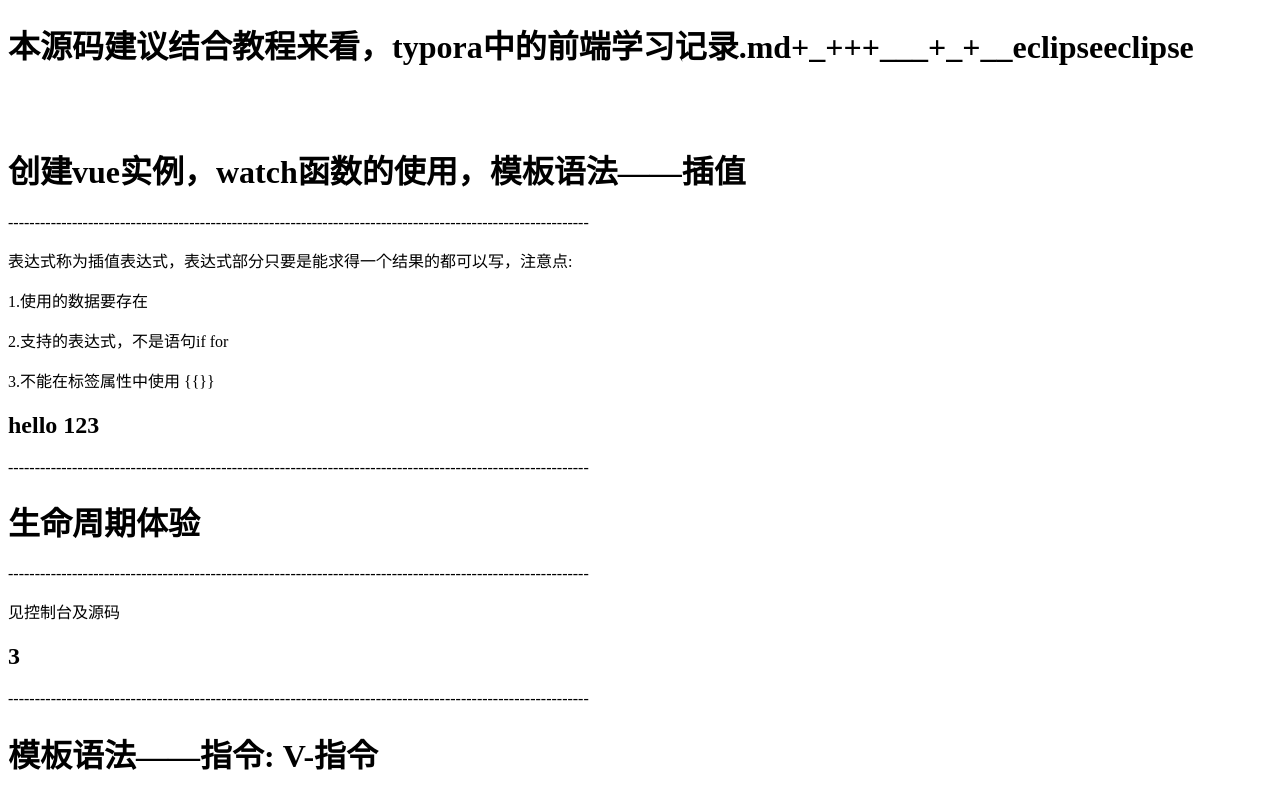
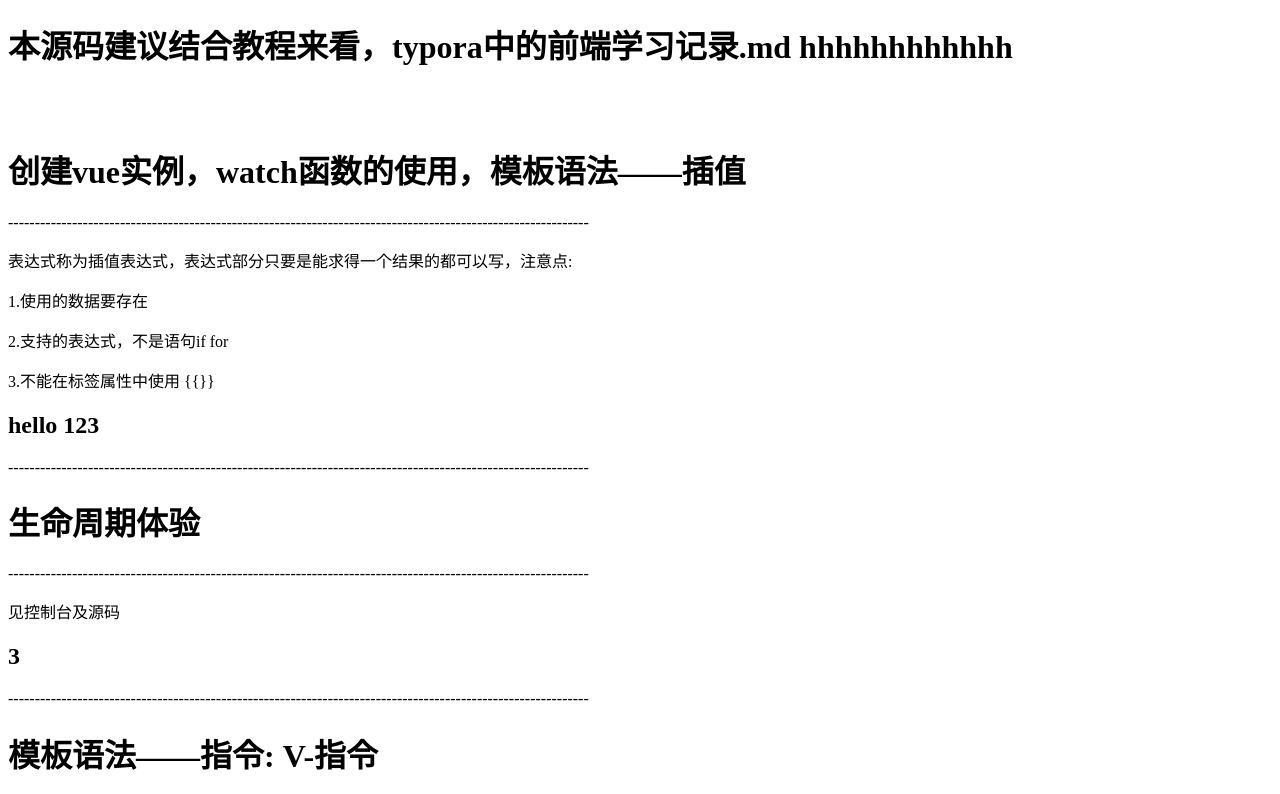
Before and after one commit to YewangPeng/pyw.github.io, a plain HTML site: page index.html in a window 1280 px wide. Shown: the top 794 px of the page. Drawn offline with nearby package versions, Linux system fonts and the light colour scheme.

Commit message:
第一次修改idea

```diff
--- a/index.html
+++ b/index.html
@@ -7,7 +7,7 @@
     <script src="https://cdn.jsdelivr.net/npm/vue@2.7.16/dist/vue.js"></script>
 </head>
 <body>
-    <h1>本源码建议结合教程来看，typora中的前端学习记录.md+_+++___+_+__eclipseeclipse</h1>
+    <h1>本源码建议结合教程来看，typora中的前端学习记录.md hhhhhhhhhhhh</h1>
     <br><br>
 
     <h1>创建vue实例，watch函数的使用，模板语法——插值</h1>
```
